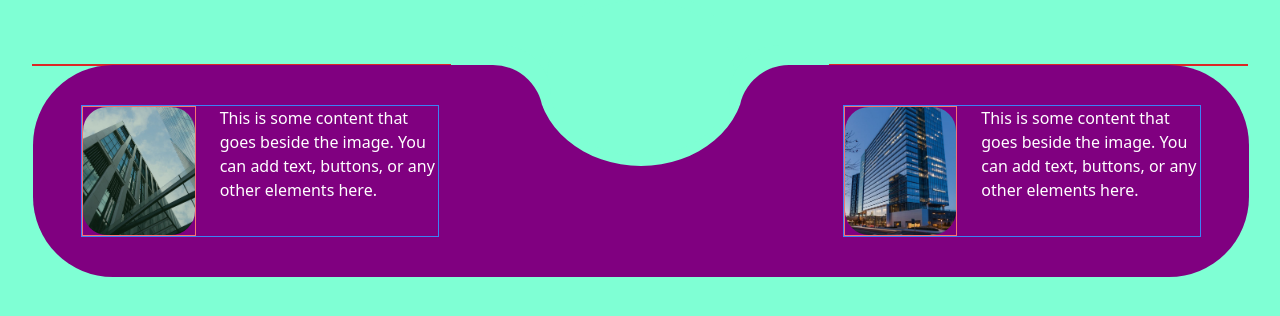
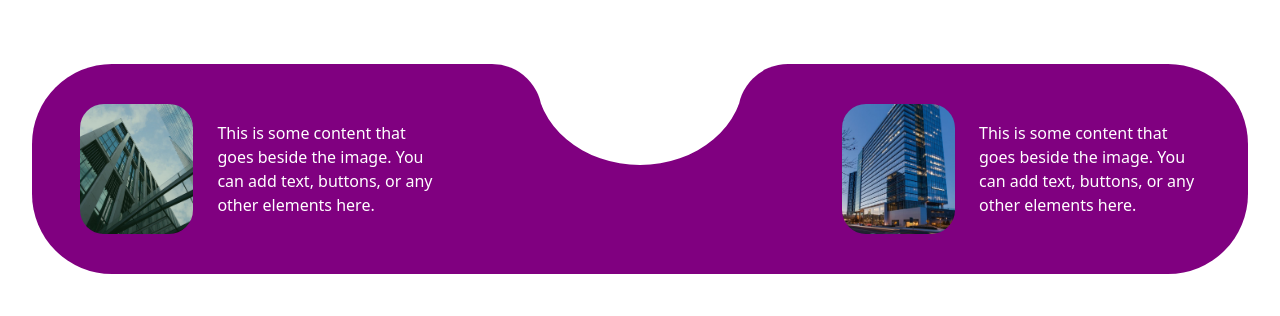
Before and after one commit to AshiqueHussain00/Individual-bulding-Website, a React (Vite) app: page / in a window 1280 px wide. Shown: the top 316 px of the page. Built offline with nearby package versions, Linux system fonts and the light colour scheme.

Commit message:
Do some change on example component

```diff
--- a/src/components/ExampleComponent.jsx
+++ b/src/components/ExampleComponent.jsx
@@ -6,16 +6,10 @@ import bulding3 from "/src/images/building3.jpg";
 function ExampleComponent() {
   return (
     <div className="pt-16 ">
-      {/* <div className="flex absolute justify-center z-40  m-auto left-0 right-0 top-0 ">
-        <div className="...">
-          <div className="w-32 h-32 rounded-full bg-gray-200 flex items-center justify-center border-4 border-white z-40">
-            <span className="text-lg font-semibold">LEARN MORE</span>
-          </div>
-        </div>
-      </div> */}
+
 
       {/* ---------- container ------------------- */}
-      <div className='w-[95%] mx-auto border border-red-600'>
+      <div className='w-[95%] mx-auto '>
 
 
         <div className="w-[95%] back-element flex justify-between bg-white/30  py-10 px-12 absolute rounded-custom-80 z-30">
@@ -25,9 +19,9 @@ function ExampleComponent() {
 
           {/* ------------------------- left part ------------------------ */}
 
-          <div className="flex bg-transparent w-[32%] border border-blue-500 gap-x-6">
+          <div className="flex bg-transparent w-[32%] b gap-x-6 items-center">
 
-            <div className='w-[400px] h-[130px] border border-red-400'>
+            <div className='w-[400px] h-[130px] '>
 
               <img
                 src={bulding2}
@@ -49,9 +43,9 @@ function ExampleComponent() {
                {/* ------------------ right part ------------------------- */}
 
 
-          <div className="flex gap-x-6 bg-transparent border border-blue-500 w-[32%]">
+          <div className="flex gap-x-6 bg-transparent w-[32%] items-center">
 
-            <div className='w-[400px] h-[130px]  border border-red-400 '>
+            <div className='w-[400px] h-[130px]  '>
 
 
               <img
--- a/src/index.css
+++ b/src/index.css
@@ -2,13 +2,9 @@
 @tailwind components;
 @tailwind utilities;
 
-:root {
-    --clr: aquamarine;
-}
 
-body {
-    background-color: aquamarine;
-}
+
+
 
 .back-element {
     background-color: purple;
@@ -26,8 +22,8 @@ body {
     width: 13rem;
     height: 11rem;
     border-radius: 50%;
-    border: 10px solid var(--clr);
-    background: var(--clr);
+    border: 10px solid white;
+    background: white;
 
 }
 
@@ -41,8 +37,6 @@ body {
     margin: auto;
     width: 6rem;
     height: 5em;
-    /* transform: rotate(180deg); */
-    /* border-radius: 0px 0px 50px 0px; */
     background: transparent;
 
 }
@@ -51,18 +45,13 @@ body {
     display: block;
     content: "";
     position: absolute;
-    /* border-bottom-right-radius: 2%; */
-    /* border-top-right-radius: 10rem; */
     border-top-right-radius: 50px;
-    /* border-bottom-right-radius: 20px; */
-    /* top: 4.1rem;
-    left: -5.5rem; */
     top: 65px;
     left:-104px;
     background-color: purple;
     height:60px;
     width: 100px;
-    box-shadow: 8px -20px 0 var(--clr);
+    box-shadow: 8px -20px 0 white;
 }
 
 .back-element1 .back-element3 {
@@ -70,45 +59,11 @@ body {
       display: block;
       content: "";
       position: absolute;
-      /* border-bottom-right-radius: 2%; */
-      /* border-top-right-radius: 10rem; */
       border-top-left-radius: 50px;
-      /* border-bottom-right-radius: 20px; */
-      /* top: 4.1rem;
-      left: -5.5rem; */
       top: 65px;
       right:-104px;
       background-color: purple;
       height:60px;
       width: 100px;
-      box-shadow: -10px -20px 0 var(--clr);
+      box-shadow: -10px -20px 0 white;
   }
-
-/* .back-element1 .back-element3 {
-    z-index: 3;
-    display: block;
-    content: "";
-    position: absolute;
-    border-radius: 50%;
-    transform: rotate(180deg);
-    top: 4rem;
-    left: -4.4rem;
-    background-color: #000;
-    height: 10rem;
-    width: 5rem;
-    background-color: #fff;
-} */
-/* .back-element1::after {
-    content: "";
-    position: absolute;
-    top: 2rem;
-    left: -3.5rem;
-    right: 20rem;
-    display: block;
-    margin: auto;
-    width: 4rem;
-    height: 3rem;
-    border-radius: 50%;
-    background:var(--clr);
-
-} */
```
